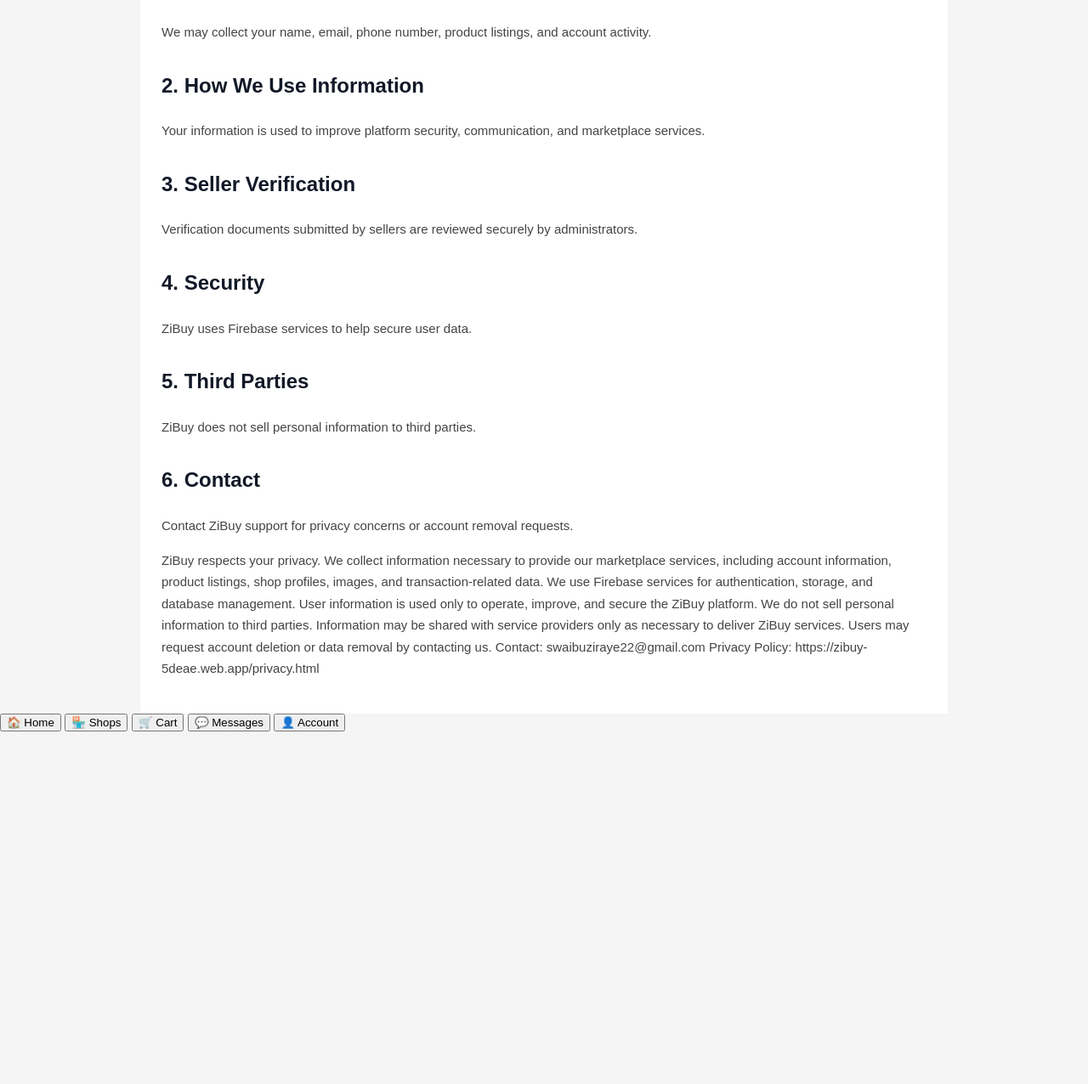
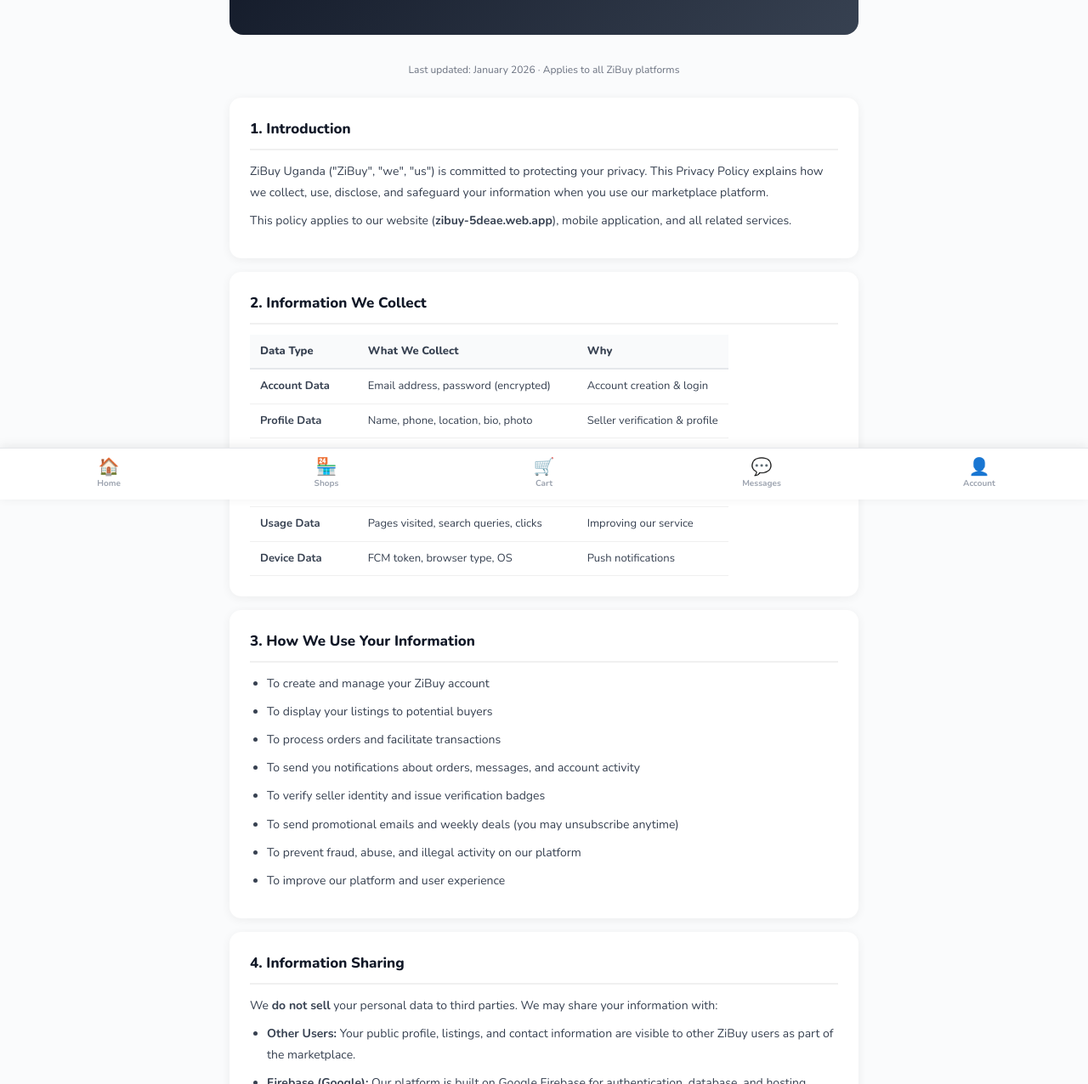
Before and after one commit to swaibuziraye24/ZiBuy, a website: page public/privacy.html in a window 1280 px wide. Shown: the part 212-1488 px from the top of the page at 85% size. Before the commit the page ends 1073 px from the top, so only its background shows below. Drawn offline with nearby package versions, Linux system fonts and the light colour scheme; no server answers.

Commit message:
Update privacy.html

```diff
--- a/public/privacy.html
+++ b/public/privacy.html
@@ -1,125 +1,142 @@
+
 <!DOCTYPE html>
 <html lang="en">
 <head>
-  <meta charset="UTF-8"/>
-  <meta name="viewport" content="width=device-width, initial-scale=1.0"/>
+  <meta charset="UTF-8">
+  <meta name="viewport" content="width=device-width, initial-scale=1.0, viewport-fit=cover">
   <meta name="theme-color" content="#ff6600">
-<meta name="apple-mobile-web-app-capable" content="yes">
-<meta name="mobile-web-app-capable" content="yes">
-  <title>ZiBuy Privacy Policy</title>
-<link rel="manifest" href="/manifest.json">
+  <title>Privacy Policy — ZiBuy</title>
+  <link rel="stylesheet" href="style.css">
+  <link rel="manifest" href="/manifest.json">
   <style>
-    body{
-      font-family:Arial,sans-serif;
-      background:#f5f5f5;
-      margin:0;
-      color:#222;
-    }
-
-    .container{
-      max-width:900px;
-      margin:auto;
-      background:white;
-      padding:25px;
-      line-height:1.7;
-    }
-
-    h1{
-      color:#ff6600;
-      margin-bottom:20px;
-    }
-
-    h2{
-      margin-top:30px;
-      color:#111827;
-    }
-
-    p{
-      color:#444;
-      font-size:15px;
-    }
-
-    @media(max-width:768px){
-      .container{
-        padding:18px;
-      }
-
-      p{
-        font-size:14px;
-      }
-    }
+    .legal-wrap { max-width: 780px; margin: 0 auto; padding: 32px 20px 80px; }
+    .legal-hero { background: linear-gradient(135deg, #111827, #374151); color: white; padding: 40px 24px; text-align: center; margin-bottom: 32px; border-radius: 16px; }
+    .legal-hero h1 { font-size: 28px; font-weight: 900; margin: 0 0 8px; }
+    .legal-hero p { margin: 0; opacity: .9; font-size: 14px; }
+    .legal-section { background: white; border-radius: 14px; padding: 24px; box-shadow: 0 2px 12px rgba(0,0,0,0.06); margin-bottom: 16px; }
+    .legal-section h2 { font-size: 17px; font-weight: 800; color: #111827; margin: 0 0 12px; padding-bottom: 10px; border-bottom: 2px solid #f0f0f0; }
+    .legal-section p, .legal-section li { font-size: 14px; color: #374151; line-height: 1.8; margin-bottom: 8px; }
+    .legal-section ul { padding-left: 20px; }
+    .data-table { width: 100%; border-collapse: collapse; font-size: 13px; margin-top: 10px; }
+    .data-table th { background: #f9fafb; padding: 10px 12px; text-align: left; font-weight: 800; color: #374151; border-bottom: 2px solid #e5e7eb; }
+    .data-table td { padding: 10px 12px; border-bottom: 1px solid #f0f0f0; color: #374151; }
+    .last-updated { text-align: center; font-size: 12px; color: #6b7280; margin-bottom: 24px; }
   </style>
 </head>
 <body>
+<header class="topbar">
+  <a href="index.html"><img src="my_logo.png" alt="ZiBuy" style="height:45px;width:auto"></a>
+  <div style="margin-left:auto">
+    <button class="btn btn-dark" onclick="window.history.back()">← Back</button>
+  </div>
+</header>
 
-<div class="container">
+<div class="legal-wrap">
+  <div class="legal-hero">
+    <h1>🔒 Privacy Policy</h1>
+    <p>How ZiBuy Uganda collects, uses, and protects your personal data</p>
+  </div>
 
-  <h1>ZiBuy Privacy Policy</h1>
+  <p class="last-updated">Last updated: January 2026 · Applies to all ZiBuy platforms</p>
 
-  <p>
-    ZiBuy respects your privacy and protects your personal information.
-  </p>
+  <div class="legal-section">
+    <h2>1. Introduction</h2>
+    <p>ZiBuy Uganda ("ZiBuy", "we", "us") is committed to protecting your privacy. This Privacy Policy explains how we collect, use, disclose, and safeguard your information when you use our marketplace platform.</p>
+    <p>This policy applies to our website (<strong>zibuy-5deae.web.app</strong>), mobile application, and all related services.</p>
+  </div>
 
-  <h2>1. Information We Collect</h2>
+  <div class="legal-section">
+    <h2>2. Information We Collect</h2>
+    <table class="data-table">
+      <thead>
+        <tr><th>Data Type</th><th>What We Collect</th><th>Why</th></tr>
+      </thead>
+      <tbody>
+        <tr><td><strong>Account Data</strong></td><td>Email address, password (encrypted)</td><td>Account creation & login</td></tr>
+        <tr><td><strong>Profile Data</strong></td><td>Name, phone, location, bio, photo</td><td>Seller verification & profile</td></tr>
+        <tr><td><strong>Listing Data</strong></td><td>Product name, price, images, description</td><td>Marketplace listings</td></tr>
+        <tr><td><strong>Transaction Data</strong></td><td>Order details, payment references</td><td>Order processing</td></tr>
+        <tr><td><strong>Usage Data</strong></td><td>Pages visited, search queries, clicks</td><td>Improving our service</td></tr>
+        <tr><td><strong>Device Data</strong></td><td>FCM token, browser type, OS</td><td>Push notifications</td></tr>
+      </tbody>
+    </table>
+  </div>
 
-  <p>
-    We may collect your name, email, phone number, product listings, and account activity.
-  </p>
+  <div class="legal-section">
+    <h2>3. How We Use Your Information</h2>
+    <ul>
+      <li>To create and manage your ZiBuy account</li>
+      <li>To display your listings to potential buyers</li>
+      <li>To process orders and facilitate transactions</li>
+      <li>To send you notifications about orders, messages, and account activity</li>
+      <li>To verify seller identity and issue verification badges</li>
+      <li>To send promotional emails and weekly deals (you may unsubscribe anytime)</li>
+      <li>To prevent fraud, abuse, and illegal activity on our platform</li>
+      <li>To improve our platform and user experience</li>
+    </ul>
+  </div>
 
-  <h2>2. How We Use Information</h2>
+  <div class="legal-section">
+    <h2>4. Information Sharing</h2>
+    <p>We <strong>do not sell</strong> your personal data to third parties. We may share your information with:</p>
+    <ul>
+      <li><strong>Other Users:</strong> Your public profile, listings, and contact information are visible to other ZiBuy users as part of the marketplace.</li>
+      <li><strong>Firebase (Google):</strong> Our platform is built on Google Firebase for authentication, database, and hosting.</li>
+      <li><strong>Africa's Talking:</strong> SMS notifications for Gold plan sellers.</li>
+      <li><strong>Law Enforcement:</strong> When required by Ugandan law or valid legal process.</li>
+    </ul>
+  </div>
 
-  <p>
-    Your information is used to improve platform security, communication, and marketplace services.
-  </p>
+  <div class="legal-section">
+    <h2>5. Data Storage & Security</h2>
+    <ul>
+      <li>Your data is stored on <strong>Google Firebase</strong> servers with industry-standard encryption.</li>
+      <li>Passwords are encrypted and never stored in plain text.</li>
+      <li>We use HTTPS for all data transmission.</li>
+      <li>Access to user data is restricted to authorised ZiBuy administrators only.</li>
+      <li>We regularly review our security practices to protect your data.</li>
+    </ul>
+  </div>
 
-  <h2>3. Seller Verification</h2>
+  <div class="legal-section">
+    <h2>6. Your Rights</h2>
+    <p>You have the right to:</p>
+    <ul>
+      <li><strong>Access</strong> — Request a copy of the personal data we hold about you</li>
+      <li><strong>Correction</strong> — Update or correct your personal information via your dashboard</li>
+      <li><strong>Deletion</strong> — Request deletion of your account and associated data</li>
+      <li><strong>Opt-out</strong> — Unsubscribe from marketing emails at any time</li>
+      <li><strong>Portability</strong> — Request your data in a portable format</li>
+    </ul>
+    <p>To exercise these rights, contact us at <strong>swaibuziraye22@gmail.com</strong></p>
+  </div>
 
-  <p>
-    Verification documents submitted by sellers are reviewed securely by administrators.
-  </p>
+  <div class="legal-section">
+    <h2>7. Cookies & Local Storage</h2>
+    <p>ZiBuy uses browser local storage to save your shopping cart and preferences. We may use cookies for analytics and session management. You can disable cookies in your browser settings, though this may affect some features.</p>
+  </div>
 
-  <h2>4. Security</h2>
+  <div class="legal-section">
+    <h2>8. Children's Privacy</h2>
+    <p>ZiBuy is not intended for users under 18 years of age. We do not knowingly collect personal information from minors. If we become aware that a minor has provided us with personal information, we will delete it immediately.</p>
+  </div>
 
-  <p>
-    ZiBuy uses Firebase services to help secure user data.
-  </p>
+  <div class="legal-section">
+    <h2>9. Changes to This Policy</h2>
+    <p>We may update this Privacy Policy periodically. We will notify you of significant changes via email or in-app notification. Continued use of ZiBuy after changes constitutes acceptance.</p>
+  </div>
 
-  <h2>5. Third Parties</h2>
-
-  <p>
-    ZiBuy does not sell personal information to third parties.
-  </p>
-
-  <h2>6. Contact</h2>
-
-  <p>
-    Contact ZiBuy support for privacy concerns or account removal requests.
-  </p>
-
-
-  <p>
-
-ZiBuy respects your privacy. We collect information necessary to provide our marketplace services, including account information, product listings, shop profiles, images, and transaction-related data.
-
-We use Firebase services for authentication, storage, and database management. User information is used only to operate, improve, and secure the ZiBuy platform.
-
-We do not sell personal information to third parties. Information may be shared with service providers only as necessary to deliver ZiBuy services.
-
-Users may request account deletion or data removal by contacting us.
-
-Contact:
-swaibuziraye22@gmail.com
-
-Privacy Policy:
-https://zibuy-5deae.web.app/privacy.html
-
-</p>
-
+  <div class="legal-section">
+    <h2>10. Contact Us</h2>
+    <p>For privacy-related questions or requests:</p>
+    <ul>
+      <li>📧 <strong>Email:</strong> swaibuziraye22@gmail.com</li>
+      <li>📱 <strong>WhatsApp:</strong> +256 790 548 910</li>
+      <li>🌐 <strong>Website:</strong> zibuy-5deae.web.app</li>
+    </ul>
+  </div>
 </div>
 
-<script type="module" src="notifications-setup.js"></script>
-
 <script src="nav.js"></script>
-
 </body>
 </html>
```
